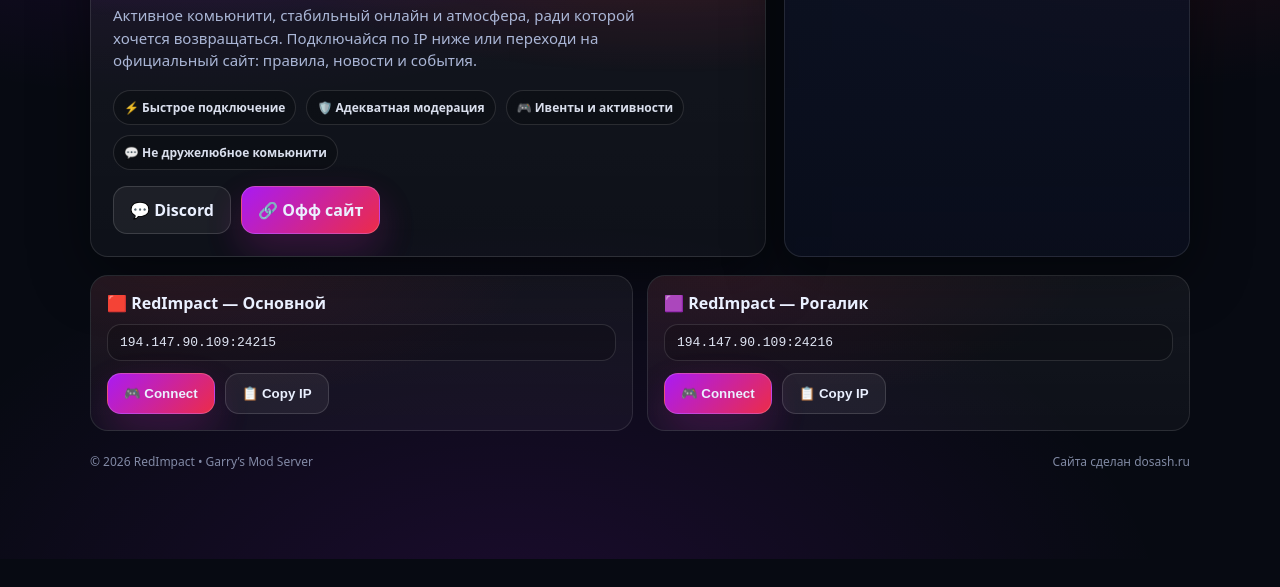
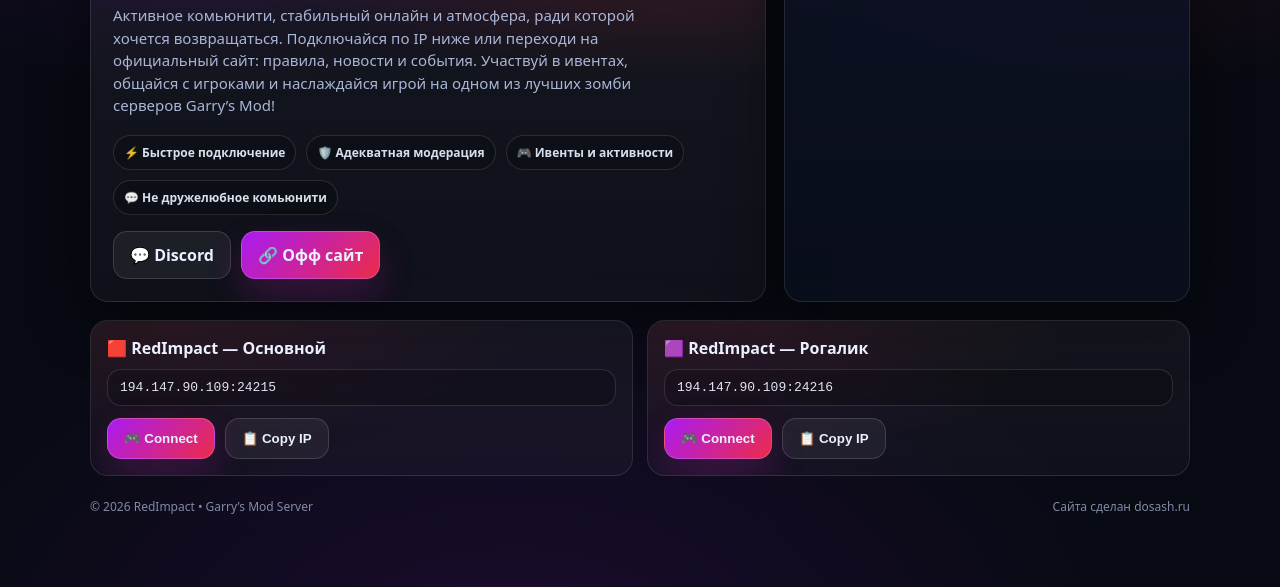
Before and after one commit to Dosash/rmzs, a plain HTML site: page index.html in a window 1280 px wide. Shown: the part 241-828 px from the top of the page. Before the commit the page ends 800 px from the top, so only its background shows below. Drawn offline with Linux system fonts and the light colour scheme.

Commit message:
Update index.html

```diff
--- a/index.html
+++ b/index.html
@@ -38,6 +38,7 @@
           <p class="sub">
             Активное комьюнити, стабильный онлайн и атмосфера, ради которой хочется возвращаться.
             Подключайся по IP ниже или переходи на официальный сайт: правила, новости и события.
+            Участвуй в ивентах, общайся с игроками и наслаждайся игрой на одном из лучших зомби серверов Garry’s Mod!
           </p>
 
           <div class="badges">
```
